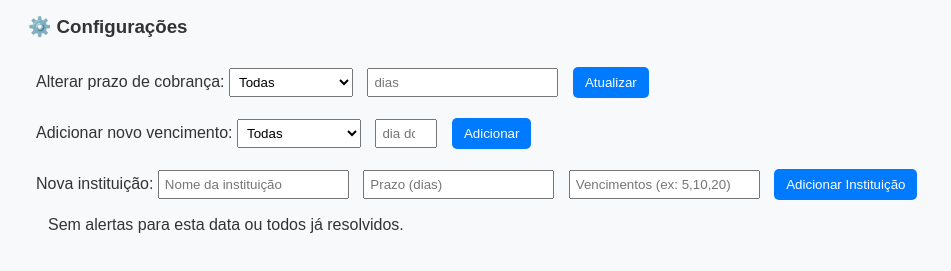
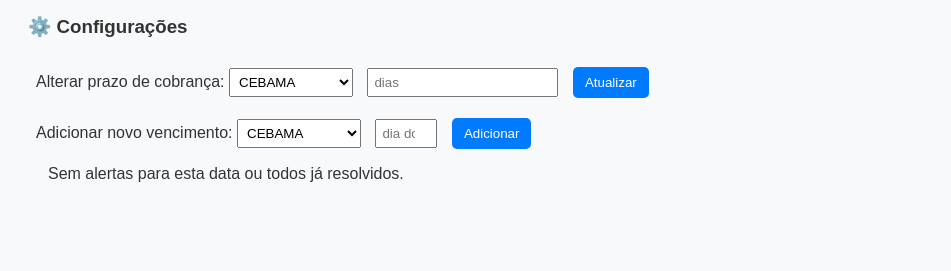
Before and after one commit to Le0Cavalcante/importacoes, a plain HTML site: page index.html in a window 1280 px wide. Shown: the part 143-414 px from the top of the page, without its empty margins (0-951 px from the left). Drawn offline with Linux system fonts and the light colour scheme.

Commit message:
Update index.html

```diff
--- a/index.html
+++ b/index.html
@@ -6,7 +6,7 @@
   <title>Painel de Alertas de Cobrança</title>
   <script>
     let alertasResolvidos = JSON.parse(localStorage.getItem('alertasResolvidos') || '{}');
-    let instituicoes = JSON.parse(localStorage.getItem('instituicoes')) || [
+    let instituicoes = [
       { nome: "CEBAMA", dias_para_cobrar: 30, vencimentos: [1,5,6,7,8,9,10,12,13,15,20,21,25,26,30] },
       { nome: "CEBAMA KIDS", dias_para_cobrar: 1, vencimentos: [1,5,6,7,8,9,10,12,13,15,20,21,25,26,30] },
       { nome: "CARITAS", dias_para_cobrar: 30, vencimentos: [7,8,10,12,14,15,20,25,27,30] },
@@ -15,18 +15,12 @@
       { nome: "FACDO", dias_para_cobrar: 5, vencimentos: [10,20] },
     ];
 
-    function salvarInstituicoes() {
-      localStorage.setItem('instituicoes', JSON.stringify(instituicoes));
-    }
-
     function gerarAlertas() {
       const dataSelecionada = document.getElementById('dataFiltro').value;
       const filtroInstituicao = document.getElementById('instituicaoFiltro').value;
       const hoje = dataSelecionada ? new Date(dataSelecionada) : new Date();
       const ano = 2025;
       const alertasHoje = [];
-
-      atualizarSelects();
 
       instituicoes.forEach(inst => {
         for (let mes = 0; mes < 12; mes++) {
@@ -86,40 +80,6 @@
       }
     }
 
-    function atualizarSelects() {
-      const selects = [
-        document.getElementById('instituicaoFiltro'),
-        document.getElementById('alterarInstituicao'),
-        document.getElementById('vencInstituicao')
-      ];
-      selects.forEach(select => {
-        const valorSelecionado = select.value;
-        select.innerHTML = '<option value="">Todas</option>';
-        instituicoes.forEach(i => {
-          const opt = document.createElement('option');
-          opt.value = i.nome;
-          opt.textContent = i.nome;
-          if (i.nome === valorSelecionado) opt.selected = true;
-          select.appendChild(opt);
-        });
-      });
-    }
-
-    function adicionarInstituicao() {
-      const nome = document.getElementById('novaInstituicaoNome').value.trim();
-      const prazo = parseInt(document.getElementById('novaInstituicaoPrazo').value);
-      const vencimentos = document.getElementById('novaInstituicaoVenc').value.trim().split(',').map(n => parseInt(n.trim())).filter(n => !isNaN(n) && n >= 1 && n <= 31);
-
-      if (nome && !isNaN(prazo) && vencimentos.length > 0) {
-        instituicoes.push({ nome, dias_para_cobrar: prazo, vencimentos });
-        salvarInstituicoes();
-        alert(`Instituição ${nome} adicionada com sucesso!`);
-        gerarAlertas();
-      } else {
-        alert('Preencha todos os campos corretamente.');
-      }
-    }
-
     function marcarTodosComoResolvidos() {
       document.querySelectorAll('#alertas input[type="checkbox"]').forEach(cb => {
         alertasResolvidos[cb.id] = true;
@@ -134,7 +94,6 @@
       const inst = instituicoes.find(i => i.nome === instNome);
       if (inst && !isNaN(novoPrazo)) {
         inst.dias_para_cobrar = novoPrazo;
-        salvarInstituicoes();
         alert(`Prazo de cobrança atualizado para ${novoPrazo} dias em ${instNome}`);
         gerarAlertas();
       }
@@ -147,7 +106,6 @@
       if (inst && !isNaN(novoVenc) && !inst.vencimentos.includes(novoVenc)) {
         inst.vencimentos.push(novoVenc);
         inst.vencimentos.sort((a, b) => a - b);
-        salvarInstituicoes();
         alert(`Novo vencimento (${novoVenc}) adicionado para ${instNome}`);
         gerarAlertas();
       }
@@ -176,7 +134,6 @@
       document.getElementById('instituicaoFiltro').addEventListener('change', gerarAlertas);
       document.getElementById('btnAlterarPrazo').addEventListener('click', alterarPrazo);
       document.getElementById('btnAdicionarVenc').addEventListener('click', adicionarVencimento);
-      document.getElementById('btnAdicionarInstituicao').addEventListener('click', adicionarInstituicao);
     });
   </script>
   <style>
@@ -188,7 +145,7 @@
     button { margin-top: 10px; padding: 8px 12px; border: none; border-radius: 5px; background: #007bff; color: white; cursor: pointer; }
     button:hover { background: #0056b3; }
     .filtros, .configuracoes { margin-bottom: 15px; }
-    select, input[type="date"], input[type="number"], input[type="text"] { padding: 5px; margin-right: 10px; }
+    select, input[type="date"], input[type="number"] { padding: 5px; margin-right: 10px; }
   </style>
 </head>
 <body>
@@ -198,29 +155,44 @@
     <input type="date" id="dataFiltro" />
 
     <label for="instituicaoFiltro">🏫 Filtrar por instituição:</label>
-    <select id="instituicaoFiltro"></select>
+    <select id="instituicaoFiltro">
+      <option value="">Todas</option>
+      <option value="CEBAMA">CEBAMA</option>
+      <option value="CEBAMA KIDS">CEBAMA KIDS</option>
+      <option value="CARITAS">CARITAS</option>
+      <option value="ARTECEB">ARTECEB</option>
+      <option value="BELO JARDIM">BELO JARDIM</option>
+      <option value="FACDO">FACDO</option>
+    </select>
   </div>
 
   <div class="configuracoes">
     <h3>⚙️ Configurações</h3>
     <div>
       <label>Alterar prazo de cobrança: </label>
-      <select id="alterarInstituicao"></select>
+      <select id="alterarInstituicao">
+        <option value="CEBAMA">CEBAMA</option>
+        <option value="CEBAMA KIDS">CEBAMA KIDS</option>
+        <option value="CARITAS">CARITAS</option>
+        <option value="ARTECEB">ARTECEB</option>
+        <option value="BELO JARDIM">BELO JARDIM</option>
+        <option value="FACDO">FACDO</option>
+      </select>
       <input type="number" id="novoPrazo" placeholder="dias" min="0" />
       <button id="btnAlterarPrazo">Atualizar</button>
     </div>
     <div style="margin-top: 10px;">
       <label>Adicionar novo vencimento: </label>
-      <select id="vencInstituicao"></select>
+      <select id="vencInstituicao">
+        <option value="CEBAMA">CEBAMA</option>
+        <option value="CEBAMA KIDS">CEBAMA KIDS</option>
+        <option value="CARITAS">CARITAS</option>
+        <option value="ARTECEB">ARTECEB</option>
+        <option value="BELO JARDIM">BELO JARDIM</option>
+        <option value="FACDO">FACDO</option>
+      </select>
       <input type="number" id="novoVenc" placeholder="dia do mês" min="1" max="31" />
       <button id="btnAdicionarVenc">Adicionar</button>
-    </div>
-    <div style="margin-top: 10px;">
-      <label>Nova instituição: </label>
-      <input type="text" id="novaInstituicaoNome" placeholder="Nome da instituição" />
-      <input type="number" id="novaInstituicaoPrazo" placeholder="Prazo (dias)" />
-      <input type="text" id="novaInstituicaoVenc" placeholder="Vencimentos (ex: 5,10,20)" />
-      <button id="btnAdicionarInstituicao">Adicionar Instituição</button>
     </div>
   </div>
 
```
